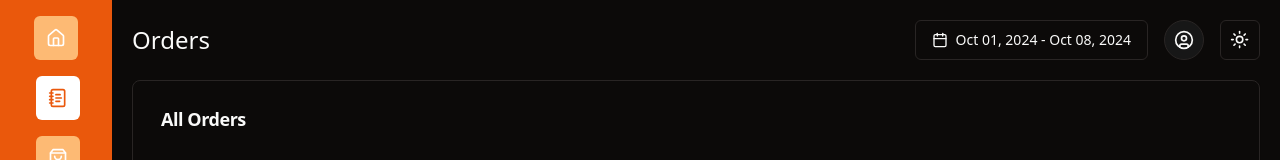
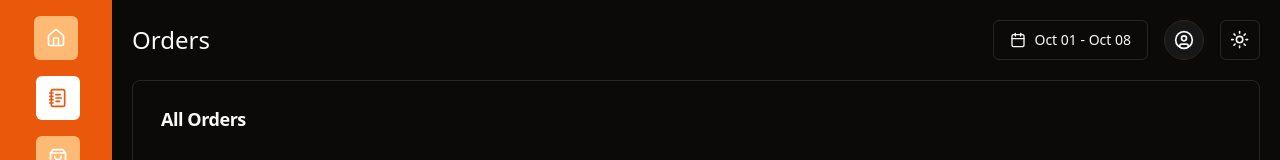
Before and after one commit to AlyaaRushdy/ecommerce-dashboard-react, a React (Vite) app: page /orders in a window 1280 px wide. Shown: the top 160 px of the page. Built offline with nearby package versions, Linux system fonts and the light colour scheme.

Commit message:
header mod

```diff
--- a/src/components/DateRangePicker.jsx
+++ b/src/components/DateRangePicker.jsx
@@ -49,11 +49,10 @@ export default function DatePickerWithRange({ className }) {
               {date?.from ? (
                 date.to ? (
                   <>
-                    {format(date.from, "LLL dd, y")} -{" "}
-                    {format(date.to, "LLL dd, y")}
+                    {format(date.from, "LLL dd")} - {format(date.to, "LLL dd")}
                   </>
                 ) : (
-                  format(date.from, "LLL dd, y")
+                  format(date.from, "LLL dd")
                 )
               ) : (
                 "Pick a date"
--- a/src/components/HeaderBreadcrumb.jsx
+++ b/src/components/HeaderBreadcrumb.jsx
@@ -11,11 +11,11 @@ import { Link } from "react-router-dom";
 
 const HeaderBreadcrumb = ({ prevPageLink, prevPage, currentPage }) => {
   return (
-    <Breadcrumb>
-      <BreadcrumbList className="gap-1 sm:gap-2 text-sm sm:text-lg lg:text-2xl leading-none font-medium">
+    <Breadcrumb className="flex-grow">
+      <BreadcrumbList className="sm:gap-1 text-2xl leading-none font-medium">
         {prevPage && (
           <>
-            <BreadcrumbItem className="inline-flex">
+            <BreadcrumbItem className="hidden md:inline-flex">
               <BreadcrumbLink asChild>
                 <Link
                   to={prevPageLink}
@@ -25,7 +25,7 @@ const HeaderBreadcrumb = ({ prevPageLink, prevPage, currentPage }) => {
                 </Link>
               </BreadcrumbLink>
             </BreadcrumbItem>
-            <BreadcrumbSeparator className="[&>svg]:size-4 sm:[&>svg]:size-5 mx-2 self-end" />
+            <BreadcrumbSeparator className="hidden md:inline-flex [&>svg]:size-5 self-end" />
           </>
         )}
         <BreadcrumbItem>
--- a/src/components/shared/Header.jsx
+++ b/src/components/shared/Header.jsx
@@ -24,7 +24,7 @@ function Header({ currentPage, prevPage, prevPageLink }) {
         prevPageLink={prevPageLink}
       />
 
-      <div className="flex w-full items-center justify-end gap-4 md:ml-auto md:gap-2 lg:gap-4">
+      <div className="flex items-center justify-end gap-2 md:ml-auto md:gap-3 lg:gap-4">
         <DateRangePicker />
         <DropdownMenu>
           <DropdownMenuTrigger asChild>
@@ -46,7 +46,7 @@ function Header({ currentPage, prevPage, prevPageLink }) {
             <DropdownMenuItem>Logout</DropdownMenuItem>
           </DropdownMenuContent>
         </DropdownMenu>
-        <ModeToggle/>
+        <ModeToggle />
       </div>
     </header>
   );
```
